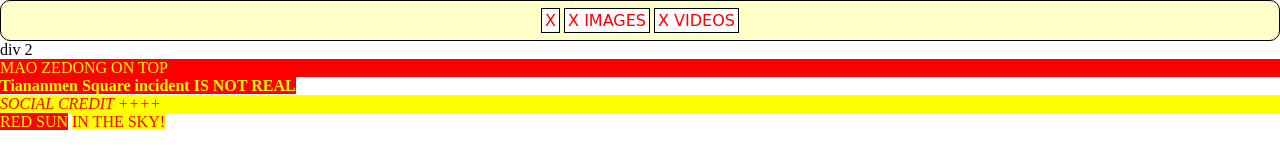
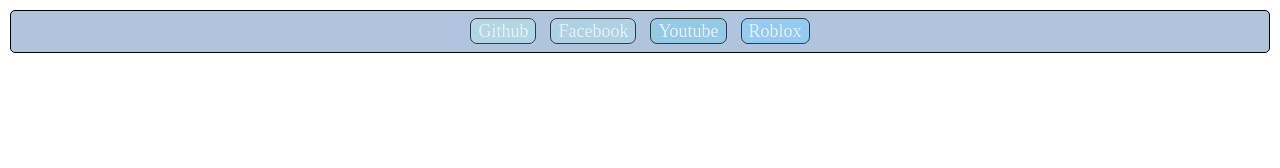
Before and after one commit to HanzenM/HANZENMAKIG-ANGAY_MODULE5, a plain HTML site: page index.html in a window 1280 px wide. Drawn offline with Linux system fonts and the light colour scheme; a web font is replaced by a local one.

Commit message:
Add files via upload

```diff
--- a/index.html
+++ b/index.html
@@ -3,59 +3,18 @@
 <head>
     <meta charset="UTF-8">
     <meta name="viewport" content="width=device-width, initial-scale=1.0">
-    <title>CCP ON TOP!</title>
-    <style>
-        *{
-            margin: 0px;
-            padding: 0px;
-        }
-        .menubar {
-            background-color: rgb(255, 255, 200);
-            border-radius: 10px;
-            display: block;
-            border: 1px solid black;
-            text-align: center;
-            padding: 10px;
-        }
-        div{
-        }
-        #links{
-            border: 1px solid black;
-            background-color: white;
-            display: inline;
-            padding: 3px;
-        }
-        #links a{
-            text-decoration: none;
-            color: red;
-            font-family: cursive;
-        }
-        #links a:hover{
-            background-color: yellow;
-        }
-    </style>
+    <title>Document</title>
+
 </head>
 <body>
-    <div class="menubar">
-
-        <div>
-
+    <div class="container">
+        <div class="navbar">
+            <div class="links" id="x"><a href="" class="rounded skyblue">Github</a></div>
+            <div class="links" id="x"><a href="" class="rounded darkcyan">Facebook</a></div>
+            <div class="links" id="x"><a href="" class="rounded darkred">Youtube</a></div>
+            <div class="links" id="x"><a href="" class="rounded tan">Roblox</a></div>
         </div>
-        <div id="links"><a href="">X</a></div>
-        <div id="links"><a href="">X IMAGES</a></div>
-        <div id="links"><a href="">X VIDEOS</a></div>
     </div>
-
-    <div>
-        div 2
-    </div>
-
-    <p style=color:yellow;background-color:red>MAO ZEDONG ON TOP</p>
-    <strong style=color:yellow;background-color:red>Tiananmen Square incident IS NOT REAL</strong>
-    <div style=color:red;background-color:yellow> <!-- Block Element -->
-        <I>SOCIAL CREDIT ++++</I>
-    </div>
-    <span style=color:yellow;background-color:red>RED SUN</span> <!-- Inline Element -->
-    <span style=color:red;background-color:yellow>IN THE SKY!</span> <!-- Inline Element -->
+    <link rel="stylesheet" href="styles.css">
 </body>
 </html>
--- /dev/null
+++ b/styles.css
@@ -0,0 +1,52 @@
+@import url('https://fonts.googleapis.com/css2?family=Black+Ops+One&family=Yatra+One&display=swap');
+
+*{
+    padding:0px;
+    margin:0px;
+
+}
+.navbar{
+    padding:10px;
+    margin:10px;
+    border:1px solid black;
+    border-radius:5px;
+    text-align:center;
+    background-color:lightsteelblue;
+}
+.links{
+    padding:5px;
+    display:inline;
+}
+.links a{
+    padding: 2px 7px 2px 7px;
+    text-decoration:none;
+    font-family: 'Yatra One';
+    font-size:large;
+    border: 1px solid black;
+    opacity:0.7;
+    transition:0.4s;
+}
+.links a:hover{
+    padding: 5px 10px 5px 10px;
+    opacity: 1;
+    transition: 0.4s;
+}
+.rounded{
+    border-radius:7px;
+}
+.skyblue{
+    background-color:powderblue;
+    color:white;
+}
+.darkcyan{
+    background-color:lightblue;
+    color:white;
+}
+.darkred{
+    background-color:skyblue;
+    color:white;
+}
+.tan{
+    background-color:lightskyblue;
+    color:white;
+}
```
